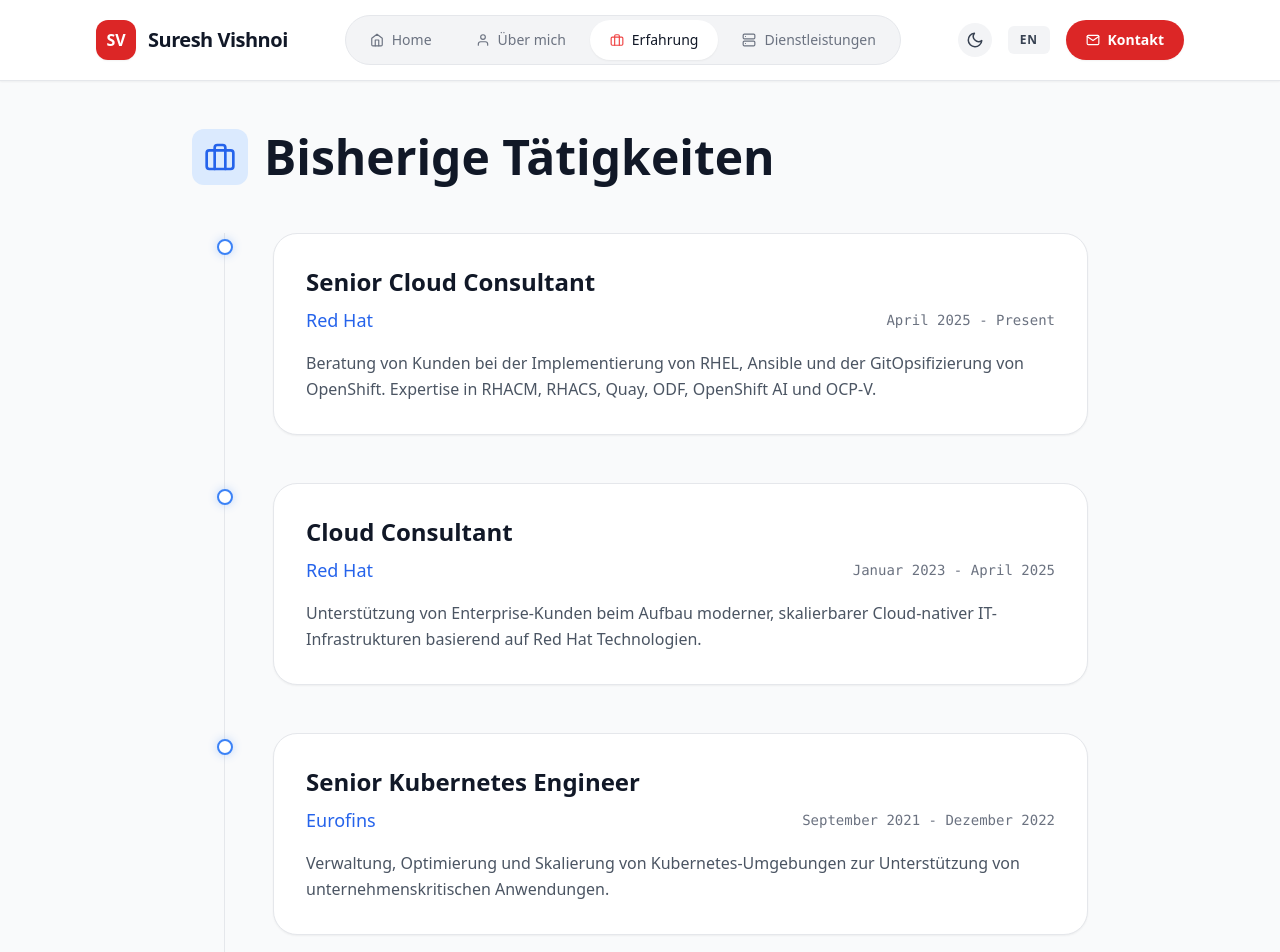
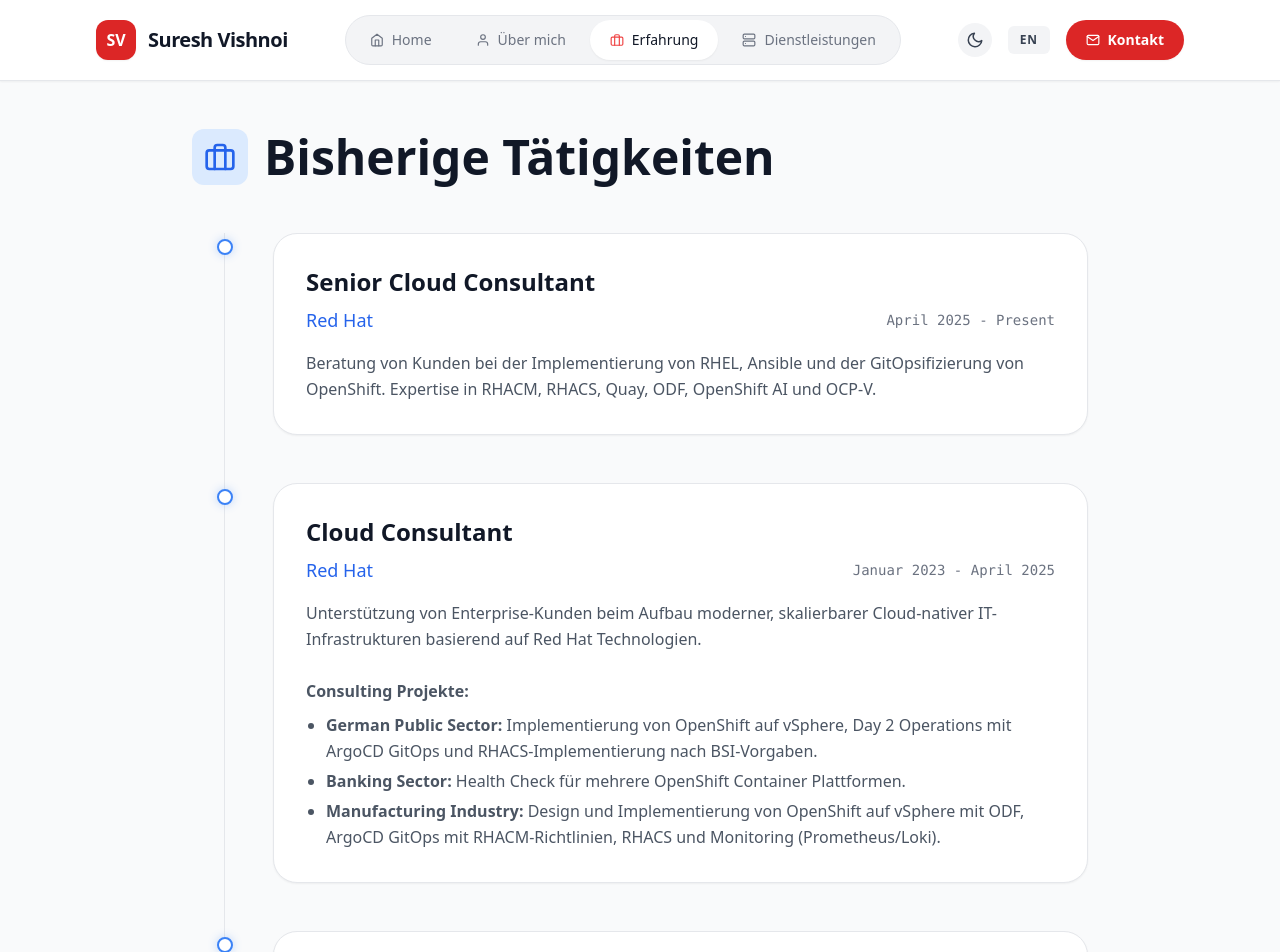
Before and after one commit to vishnoisuresh/suresh-vishnoi-portfolio, a Next.js app: page /suresh-vishnoi-portfolio/experience in a window 1280 px wide. Shown: the top 952 px of the page. Built offline with nearby package versions, Linux system fonts and the light colour scheme.

Commit message:
Update Cloud Consultant role with specific consulting projects

```diff
--- a/src/pages/experience.js
+++ b/src/pages/experience.js
@@ -21,7 +21,18 @@ export default function Experience() {
           role: "Cloud Consultant",
           company: "Red Hat",
           duration: "Januar 2023 - April 2025",
-          description: "Unterstützung von Enterprise-Kunden beim Aufbau moderner, skalierbarer Cloud-nativer IT-Infrastrukturen basierend auf Red Hat Technologien."
+          description: (
+            <>
+              Unterstützung von Enterprise-Kunden beim Aufbau moderner, skalierbarer Cloud-nativer IT-Infrastrukturen basierend auf Red Hat Technologien.
+              <br /><br />
+              <strong>Consulting Projekte:</strong>
+              <ul className="list-disc pl-5 mt-2 space-y-1">
+                <li><strong>German Public Sector:</strong> Implementierung von OpenShift auf vSphere, Day 2 Operations mit ArgoCD GitOps und RHACS-Implementierung nach BSI-Vorgaben.</li>
+                <li><strong>Banking Sector:</strong> Health Check für mehrere OpenShift Container Plattformen.</li>
+                <li><strong>Manufacturing Industry:</strong> Design und Implementierung von OpenShift auf vSphere mit ODF, ArgoCD GitOps mit RHACM-Richtlinien, RHACS und Monitoring (Prometheus/Loki).</li>
+              </ul>
+            </>
+          )
         },
         {
           role: "Senior Kubernetes Engineer",
@@ -56,7 +67,18 @@ export default function Experience() {
           role: "Cloud Consultant",
           company: "Red Hat",
           duration: "January 2023 - April 2025",
-          description: "Assisting enterprise customers in building modern, scalable cloud-native IT infrastructures based on Red Hat technologies."
+          description: (
+            <>
+              Assisting enterprise customers in building modern, scalable cloud-native IT infrastructures based on Red Hat technologies.
+              <br /><br />
+              <strong>Consulting Projects:</strong>
+              <ul className="list-disc pl-5 mt-2 space-y-1">
+                <li><strong>German Public Sector:</strong> Implemented OpenShift Container Platform on vSphere, Day 2 Operations using ArgoCD GitOps, and RHACS policies for BSI compliance.</li>
+                <li><strong>Banking Sector:</strong> Conducted health checks of multiple OpenShift Container Platforms.</li>
+                <li><strong>Manufacturing Industry:</strong> Designed and implemented OpenShift on vSphere with ODF, ArgoCD GitOps with RHACM policies, RHACS, and Monitoring (Prometheus & Loki).</li>
+              </ul>
+            </>
+          )
         },
         {
           role: "Senior Kubernetes Engineer",
@@ -109,9 +131,9 @@ export default function Experience() {
                   <p className="text-blue-600 dark:text-blue-400 font-medium text-lg">{exp.company}</p>
                   <p className="text-gray-500 dark:text-gray-400 text-sm font-mono mt-1 sm:mt-0">{exp.duration}</p>
                 </div>
-                <p className="text-gray-600 dark:text-gray-400 leading-relaxed">
+                <div className="text-gray-600 dark:text-gray-400 leading-relaxed">
                   {exp.description}
-                </p>
+                </div>
               </div>
             </div>
           ))}
```
